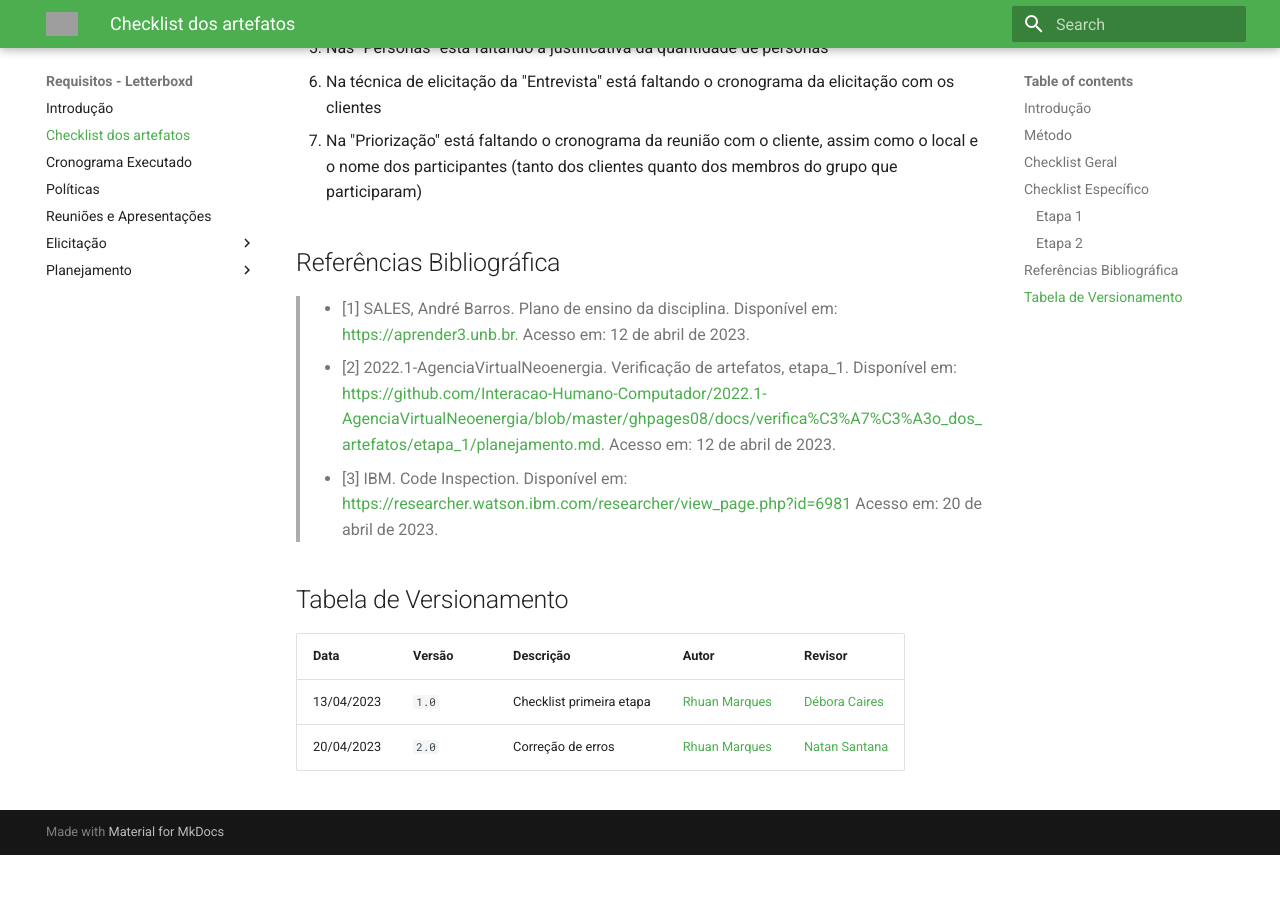
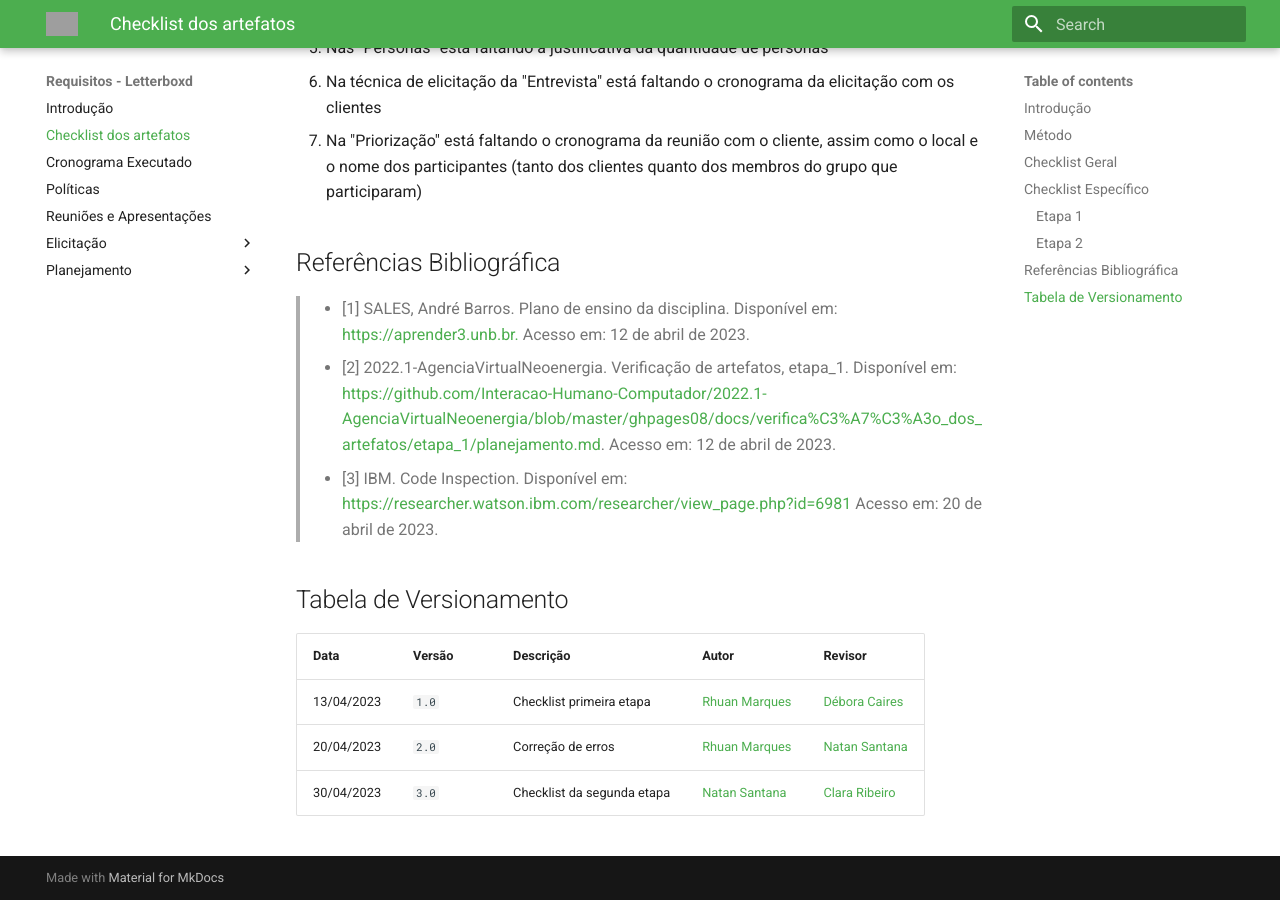
Before and after one commit to Requisitos-de-Software/2023.1-Letterboxd, an MkDocs documentation site: the page built from docs/checklist.md, in a window 1280 px wide and 900 px high, scrolled down 4267 px. Built offline with MkDocs 1.6.1 and Material for MkDocs 9.7.7, drawn with Linux system fonts in a browser that asks for light colours; before the commit the page ends 5122 px from its top, so only the background shows below that; grey boxes are pictures that could not be loaded.

Commit message:
18 - versionamento do checklist

```diff
--- a/docs/checklist.md
+++ b/docs/checklist.md
@@ -151,3 +151,4 @@
 | ---- | ------ | --------- | ----- | ------- |
 | 13/04/2023 | `1.0`  | Checklist primeira etapa | [Rhuan Marques](https://github.com/RhuanMr) | [Débora Caires](https://github.com/deboracaires) |
 | 20/04/2023 | `2.0`  | Correção de erros| [Rhuan Marques](https://github.com/RhuanMr) | [Natan Santana](https://github.com/Neitan2001) |
+| 30/04/2023 | `3.0`  | Checklist da segunda etapa| [Natan Santana](https://github.com/Neitan2001) | [Clara Ribeiro](https://github.com/clara-ribeiro) |
```
